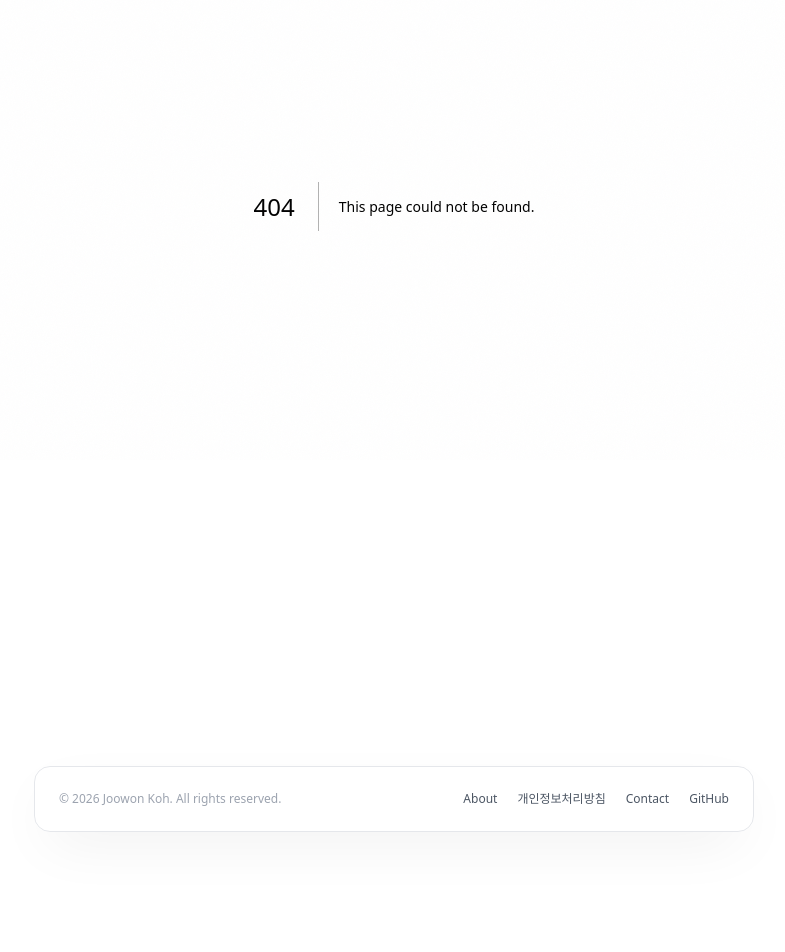
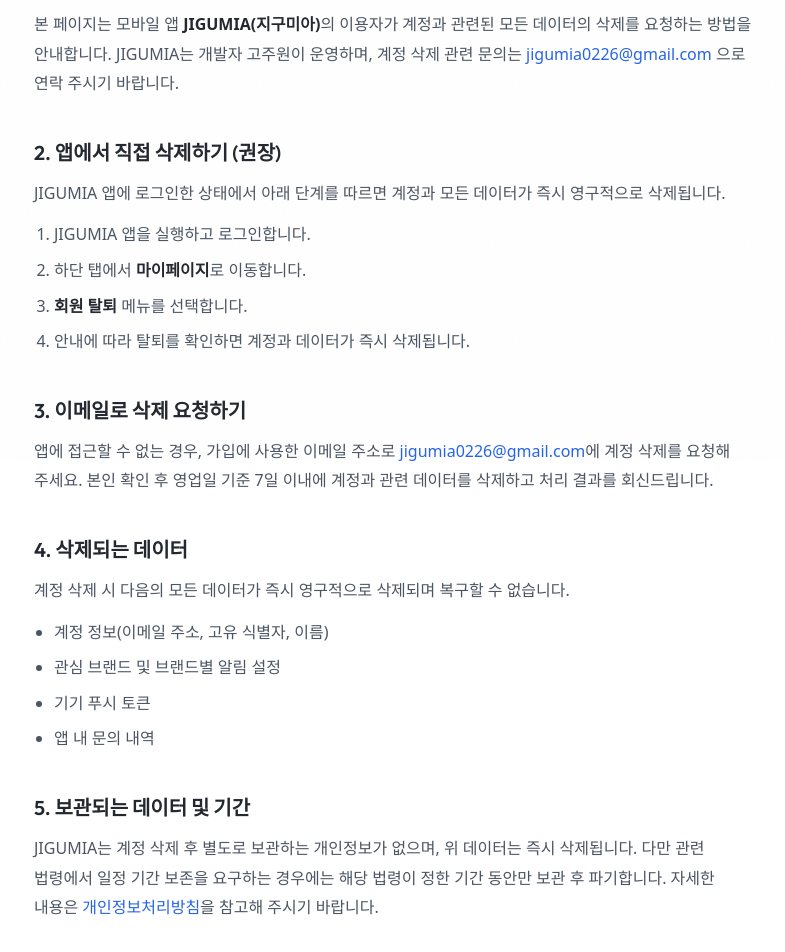
Before and after one commit to joowon-dev/joowonkoh-dev, a Next.js app: page /jigumia/delete-account in a window 1280 px wide. Before the commit this address had no page. Shown: the part 340-1292 px from the top of the page, without its empty margins (246-1031 px from the left). Before the commit the page ends 1220 px from the top, so only its background shows below. Built offline with nearby package versions, Linux system fonts and the light colour scheme; a web font is replaced by a local one.

Commit message:
feat(jigumia): 계정 및 데이터 삭제 안내 페이지 추가
Google Play 데이터 보안 요건 충족 - 앱 내 삭제 절차, 이메일 요청,
삭제 데이터 항목 및 보관 기간 명시

Co-Authored-By: Claude Opus 4.8 <noreply@anthropic.com>

```diff
--- /dev/null
+++ b/src/app/jigumia/delete-account/page.tsx
@@ -0,0 +1,109 @@
+import type { Metadata } from "next";
+
+export const metadata: Metadata = {
+  title: "JIGUMIA 계정 및 데이터 삭제",
+  description:
+    "모바일 앱 JIGUMIA(지구미아)에서 계정과 관련 데이터를 삭제하는 방법, 삭제되는 데이터 항목 및 보관 기간에 대한 안내입니다.",
+  alternates: {
+    canonical: "https://joowonkoh.com/jigumia/delete-account",
+  },
+};
+
+const UPDATED_AT = "2026년 6월 29일";
+const CONTACT = "jigumia0226@gmail.com";
+
+export default function JigumiaDeleteAccountPage() {
+  return (
+    <div className="animate-fade-in-up">
+      <span className="mb-4 inline-block rounded-full bg-accent-soft px-3 py-1 text-[11px] font-medium uppercase tracking-[0.15em] text-accent">
+        JIGUMIA · Legal
+      </span>
+      <h1 className="font-display text-3xl font-bold leading-snug tracking-tight md:text-4xl">
+        JIGUMIA 계정 및 데이터 삭제
+      </h1>
+      <p className="mt-3 text-sm text-text-muted">최종 업데이트: {UPDATED_AT}</p>
+
+      <div className="mt-10 space-y-10 leading-[1.85] text-text-secondary">
+        <section>
+          <h2 className="mb-3 font-display text-xl font-semibold text-text-primary">
+            1. 개요
+          </h2>
+          <p>
+            본 페이지는 모바일 앱 <strong className="text-text-primary">JIGUMIA(지구미아)</strong>의
+            이용자가 계정과 관련된 모든 데이터의 삭제를 요청하는 방법을 안내합니다.
+            JIGUMIA는 개발자 고주원이 운영하며, 계정 삭제 관련 문의는{" "}
+            <a className="text-accent hover:underline" href={`mailto:${CONTACT}`}>
+              {CONTACT}
+            </a>{" "}
+            으로 연락 주시기 바랍니다.
+          </p>
+        </section>
+
+        <section>
+          <h2 className="mb-3 font-display text-xl font-semibold text-text-primary">
+            2. 앱에서 직접 삭제하기 (권장)
+          </h2>
+          <p className="mb-3">
+            JIGUMIA 앱에 로그인한 상태에서 아래 단계를 따르면 계정과 모든 데이터가 즉시
+            영구적으로 삭제됩니다.
+          </p>
+          <ol className="ml-5 list-decimal space-y-1.5">
+            <li>JIGUMIA 앱을 실행하고 로그인합니다.</li>
+            <li>
+              하단 탭에서 <strong className="text-text-primary">마이페이지</strong>로
+              이동합니다.
+            </li>
+            <li>
+              <strong className="text-text-primary">회원 탈퇴</strong> 메뉴를 선택합니다.
+            </li>
+            <li>안내에 따라 탈퇴를 확인하면 계정과 데이터가 즉시 삭제됩니다.</li>
+          </ol>
+        </section>
+
+        <section>
+          <h2 className="mb-3 font-display text-xl font-semibold text-text-primary">
+            3. 이메일로 삭제 요청하기
+          </h2>
+          <p>
+            앱에 접근할 수 없는 경우, 가입에 사용한 이메일 주소로{" "}
+            <a className="text-accent hover:underline" href={`mailto:${CONTACT}`}>
+              {CONTACT}
+            </a>
+            에 계정 삭제를 요청해 주세요. 본인 확인 후 영업일 기준 7일 이내에 계정과 관련
+            데이터를 삭제하고 처리 결과를 회신드립니다.
+          </p>
+        </section>
+
+        <section>
+          <h2 className="mb-3 font-display text-xl font-semibold text-text-primary">
+            4. 삭제되는 데이터
+          </h2>
+          <p className="mb-3">
+            계정 삭제 시 다음의 모든 데이터가 즉시 영구적으로 삭제되며 복구할 수 없습니다.
+          </p>
+          <ul className="ml-5 list-disc space-y-1.5">
+            <li>계정 정보(이메일 주소, 고유 식별자, 이름)</li>
+            <li>관심 브랜드 및 브랜드별 알림 설정</li>
+            <li>기기 푸시 토큰</li>
+            <li>앱 내 문의 내역</li>
+          </ul>
+        </section>
+
+        <section>
+          <h2 className="mb-3 font-display text-xl font-semibold text-text-primary">
+            5. 보관되는 데이터 및 기간
+          </h2>
+          <p>
+            JIGUMIA는 계정 삭제 후 별도로 보관하는 개인정보가 없으며, 위 데이터는 즉시
+            삭제됩니다. 다만 관련 법령에서 일정 기간 보존을 요구하는 경우에는 해당 법령이
+            정한 기간 동안만 보관 후 파기합니다. 자세한 내용은{" "}
+            <a className="text-accent hover:underline" href="https://joowonkoh.com/jigumia/privacy">
+              개인정보처리방침
+            </a>
+            을 참고해 주시기 바랍니다.
+          </p>
+        </section>
+      </div>
+    </div>
+  );
+}
```
